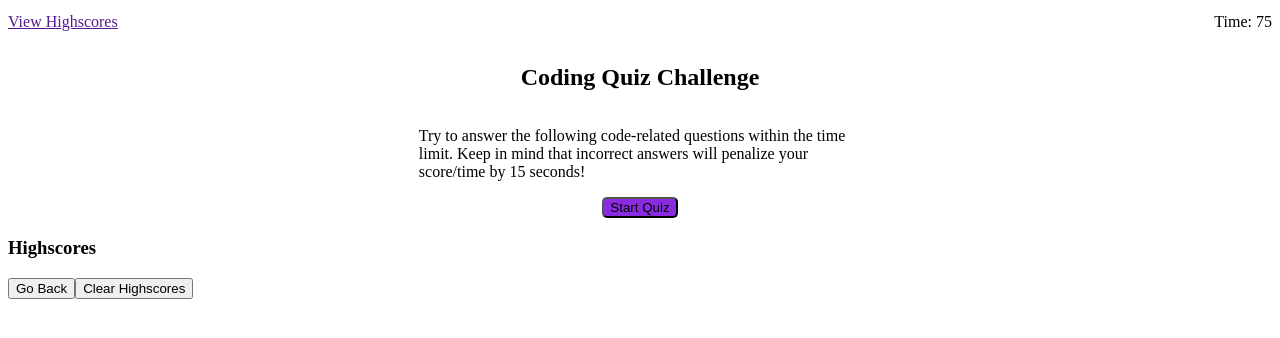
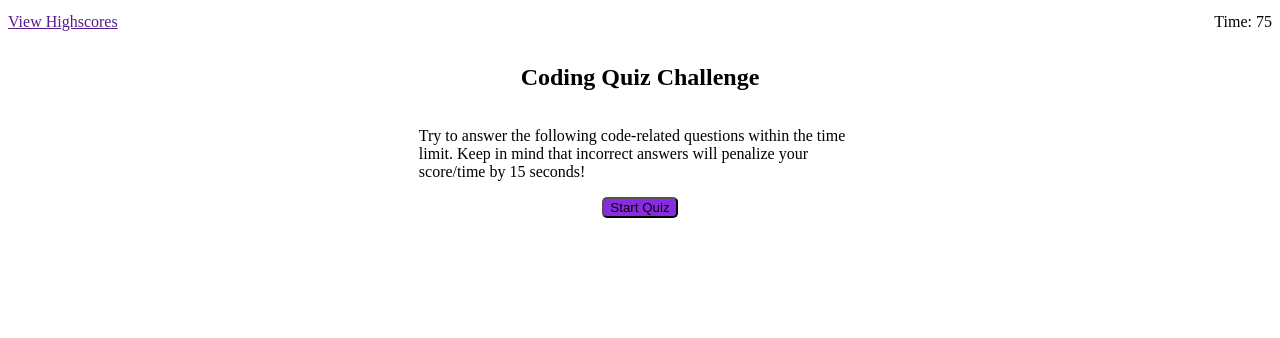
Before and after one commit to DesmondSaelee/javascript-timed-quiz-high-scores, a plain HTML site: page index.html in a window 1280 px wide. Drawn offline with Linux system fonts and the light colour scheme.

Commit message:
pushing for BCS question

```diff
--- a/index.html
+++ b/index.html
@@ -40,14 +40,14 @@
     <div class="hidden" id="scorePage">
         <h3 class="">All Done! </h3>
         <p id="finalScore"></p>
-        <p>Enter intials: <textarea name="" id=""></textarea> <button>submit</button></p>
+        <p>Enter intials: <textarea name="" id=""></textarea> <button class="startButton">submit</button></p>
 
     </div>
 
-    <div class="" id="highScorePage">
+    <div class="hidden" id="highScorePage">
         <h3 class="">Highscores </h3>
         <ul id="highscores"></ul>
-        <p><button>Go Back</button><button>Clear Highscores</button></p>
+        <p><button class="startButton">Go Back</button><button class="startButton">Clear Highscores</button></p>
 
     </div>
 
```
